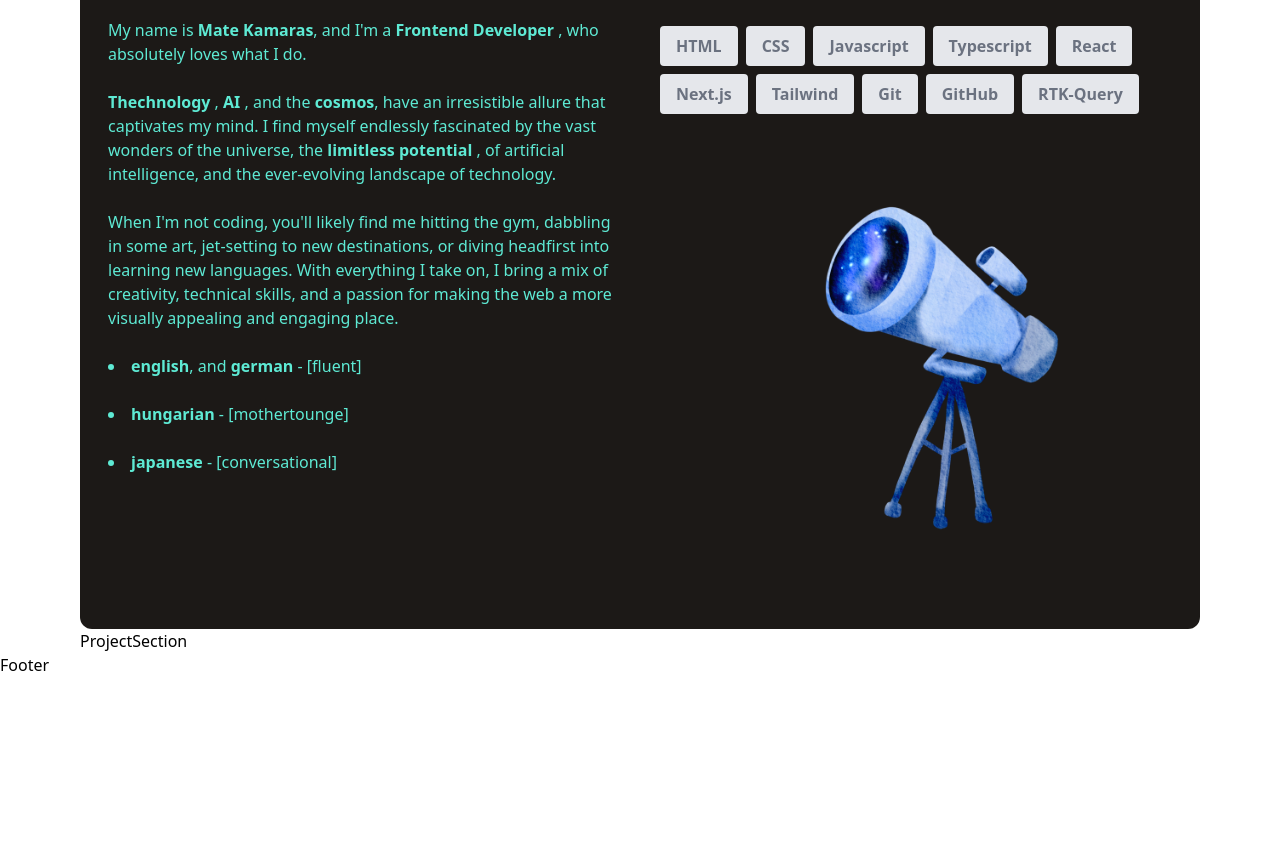
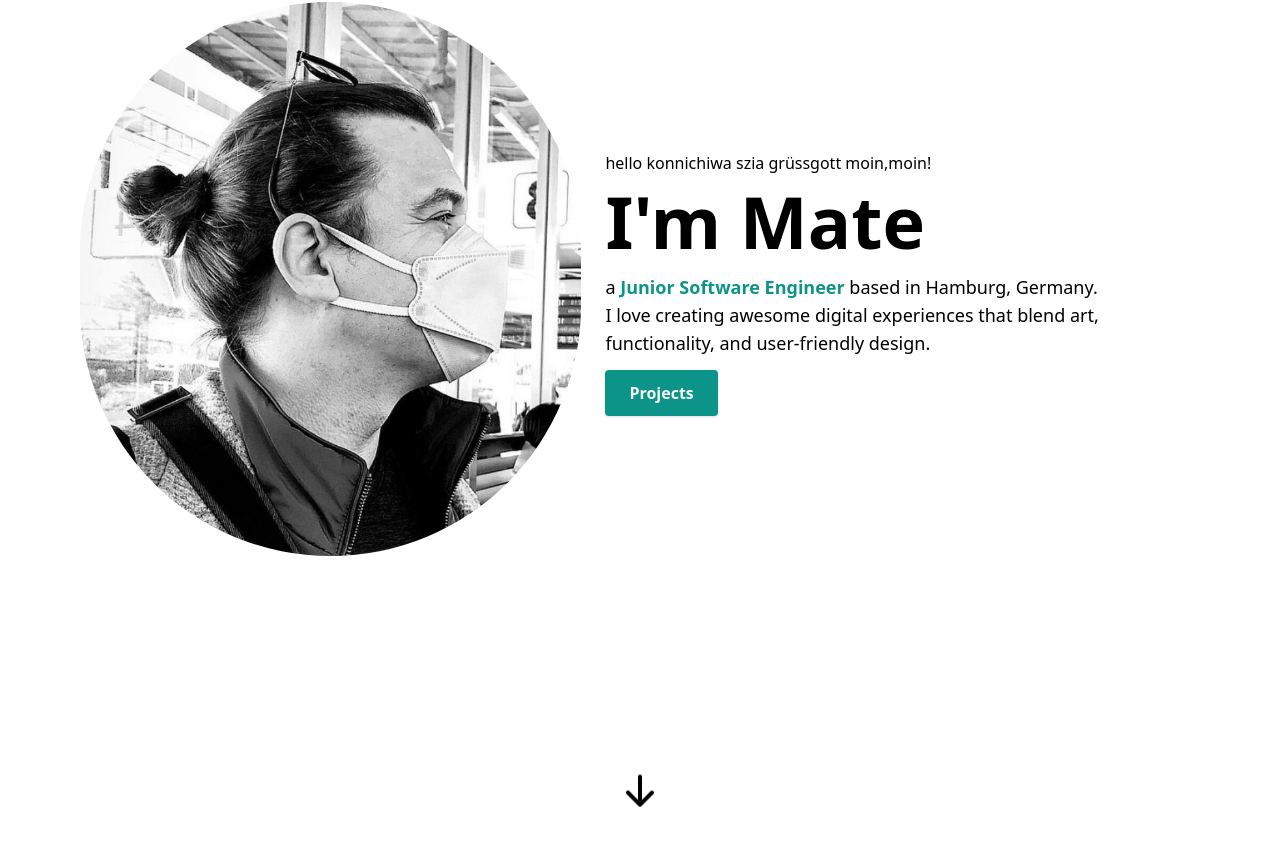
Before and after one commit to Murci2022/MY-PORTFOLIO, a Next.js app: page / in a window 1280 px wide. Shown: the part 206-1060 px from the top of the page. Before the commit the page ends 883 px from the top, so only its background shows below. Built offline with nearby package versions, Linux system fonts and the light colour scheme.

Commit message:
worked on the HeroSectionn

```diff
--- a/components/HeroSection.tsx
+++ b/components/HeroSection.tsx
@@ -1,8 +1,57 @@
+"use client"
 import React from 'react'
+import Image from "next/image"
+import { Link } from 'react-scroll/modules'
+import { HiArrowDown } from "react-icons/hi"
 
 const HeroSection = () => {
+    /*border-4 border-solid border-black */
     return (
-        <div>HeroSection</div>
+        <section id='home' className='md:my-40 '>
+            <div className='flex flex-col text-center items-center justify-center mt-20 py-16 md:flex-row md:space-x-4 md:text-left md:pt-35 sm:pt-10'  >
+                <div className='flex md:justify-center md:w-1/2 md:mt-2'>
+                    <Image className='rounded-full w-auto h-auto' src="/Mate.png" alt='headshot' width={300} height={300} priority />
+                </div>
+                <div className='md:w-3/5 md:mt-2 md:pl-2 '>
+                    <div className="my-1 animate-bounce">
+                        hello konnichiwa szia grüssgott moin,moin!
+                    </div>
+
+                    <h1 className='font-bold text-4xl mt-6 md:text-7xl md:mt-0'>I'm Mate</h1>
+                    <p className='text-lg mt-4 mb-6 md:tx-2xl'>a{" "}
+                        <span className='font-semibold text-teal-600'>
+                            Junior Software Engineer
+                        </span>
+                        {" "}based in Hamburg, Germany. <br />I love creating awesome digital experiences that blend art, functionality, and user-friendly design.
+                    </p>
+                    <Link
+                        to="projects"
+                        className="text-neutral-100 font-semibold px-6 py-3 bg-teal-600 rounded shadow hover:bg-teal-700 cursor-pointer"
+                        activeClass="active"
+                        spy={true}
+                        smooth={true}
+                        offset={-100}
+                        duration={500}
+                    >
+                        Projects
+                    </Link>
+
+                </div>
+            </div>
+            <div className='flex flex-row justify-center  md:mt-40'>
+                <Link
+                    to="about"
+                    activeClass="active"
+                    spy={true}
+                    smooth={true}
+                    offset={-100}
+                    duration={500}
+                >
+                    <HiArrowDown size={40} className="animate-bounce" />
+                </Link>
+
+            </div>
+        </section>
     )
 }
 
```
